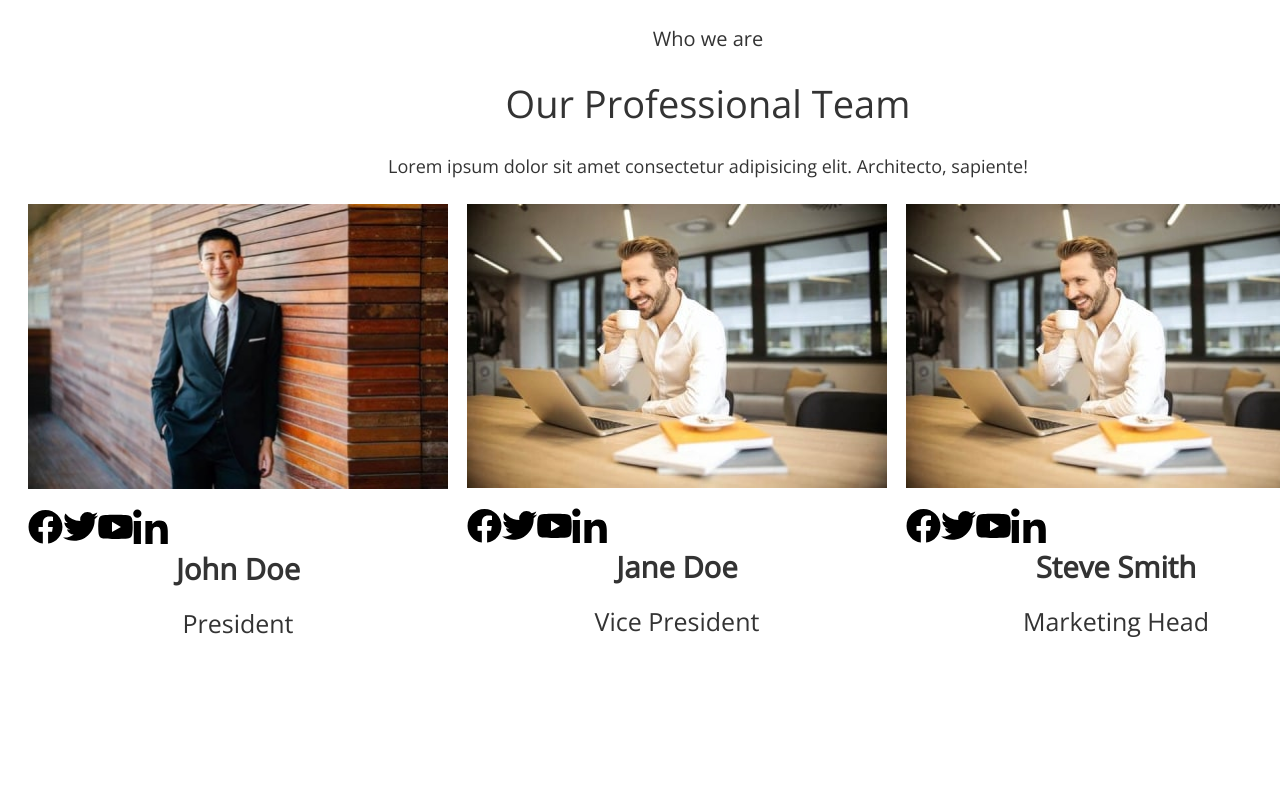
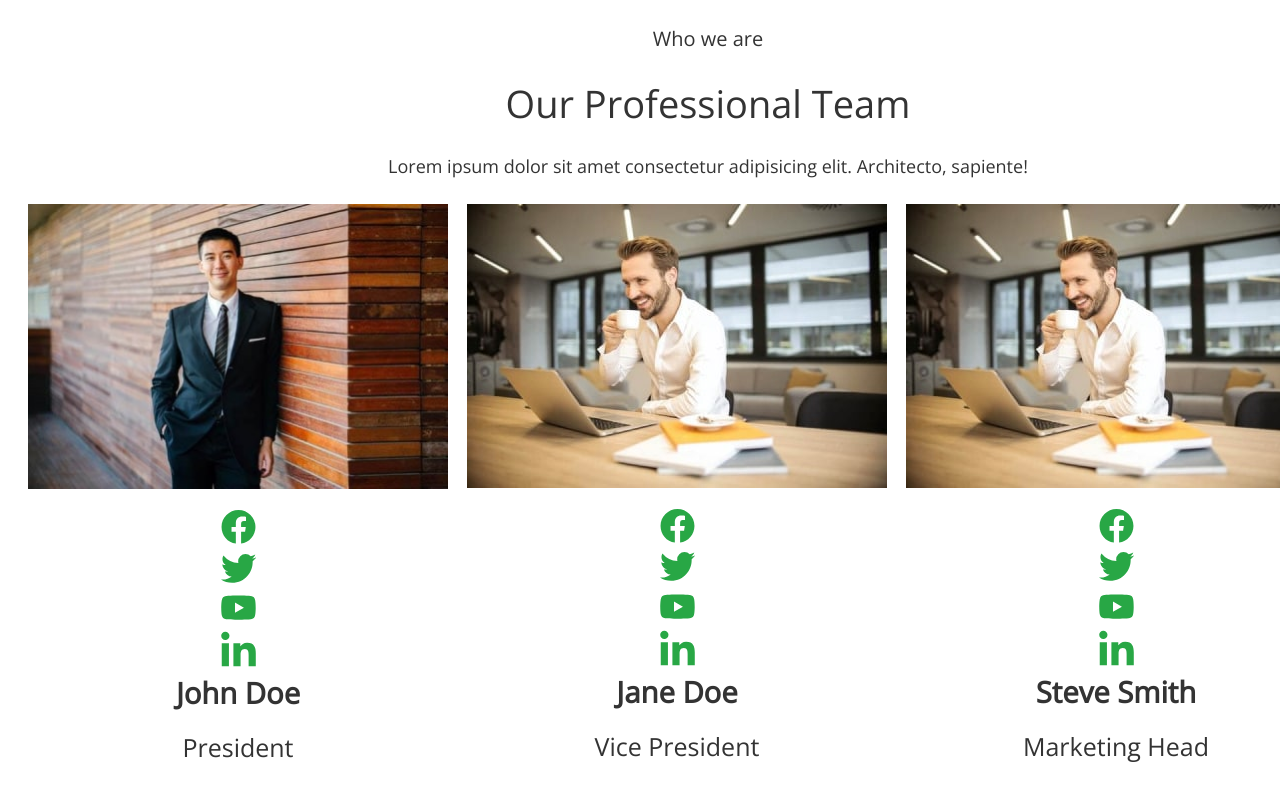
Before and after one commit to kashirin-olexsandr/blended-93-11-12, a plain HTML site: page index.html in a window 1280 px wide. Shown: the part 2802-3602 px from the top of the page. Before the commit the page ends 3533 px from the top, so only its background shows below. Drawn offline with nearby package versions, Linux system fonts and the light colour scheme.

Commit message:
html+ css section team
залишилось зробити оверлей+ деталі

```diff
--- a/css/styles.css
+++ b/css/styles.css
@@ -325,15 +325,25 @@ header .container {
   margin-bottom: 20px;
 }
 
-.team-container-overflow {}
+.team-container-overflow {
+}
 
 .team-list-svg {
-  display: flex;
+
 }
 
-.team-item-svg {}
+.team-item-svg {
 
-.overfloy-svg {}
+}
+.team-link-svg{
+}
+
+.overfloy-svg {
+    max-width: 35px;
+    width: 100%;
+    height: 100%;
+    fill: #28a745;
+}
 
 .team-name {
   margin-bottom: 20px;
--- a/index.html
+++ b/index.html
@@ -179,14 +179,14 @@
                     </li>
                     <li class="team-item-svg">
                       <a class="team-link-svg link" href="">
-                      <svg class="overfloy-svg" width="35" height="35">
+                      <svg class="overfloy-svg" width="40" height="35">
                       <use href="./images/icon-svg.svg#icon-yt"></use>
                     </svg>
                     </a>
                     </li>
                       <li class="team-item-svg">
                         <a class="team-link-svg link" href="">
-                    <svg class="overfloy-svg" width="35" height="35">
+                    <svg class="overfloy-svg" width="31" height="35">
                       <use href="./images/icon-svg.svg#icon-in"></use>
                     </svg>
                         </a>
@@ -217,17 +217,16 @@
                       <use href="./images/icon-svg.svg#icon-twit"></use>
                     </svg>
                       </a>
-                    </li>
-                    <a class="team-item-svg">
+                    <li class="team-item-svg">
                       <a class="team-link-svg link" href="">
-                    <svg class="overfloy-svg" width="35" height="35">
+                    <svg class="overfloy-svg" width="40" height="35">
                       <use href="./images/icon-svg.svg#icon-yt"></use>
                     </svg>
-                  </a>
+                      </a>
                     </li>
                       <li class="team-item-svg">
                         <a class="team-link-svg link" href="">
-                    <svg class="overfloy-svg" width="35" height="35">
+                    <svg class="overfloy-svg" width="31" height="35">
                       <use href="./images/icon-svg.svg#icon-in"></use>
                     </svg>
                         </a>
@@ -253,24 +252,23 @@
                       <use href="./images/icon-svg.svg#icon-fb"></use>
                     </svg>
                     </a>
-                    </li>
-                    <a class="team-item-svg">
+                    <li class="team-item-svg">
                       <a class="team-link-svg link" href="">
                     <svg class="overfloy-svg" width="35" height="35">
                       <use href="./images/icon-svg.svg#icon-twit"></use>
                     </svg>
-                  </a>
+                      </a>
                     </li>
                     <li class="team-item-svg">
                       <a class="team-link-svg link" href="">
-                    <svg class="overfloy-svg" width="35" height="35">
+                    <svg class="overfloy-svg" width="40" height="35">
                       <use href="./images/icon-svg.svg#icon-yt"></use>
                     </svg>
                       </a>
                     </li>
                       <li class="team-item-svg">
                         <a class="team-link-svg link" href="">
-                    <svg class="overfloy-svg" width="35" height="35">
+                    <svg class="overfloy-svg" width="31" height="35">
                       <use href="./images/icon-svg.svg#icon-in"></use>
                     </svg>
                         </a>
```
